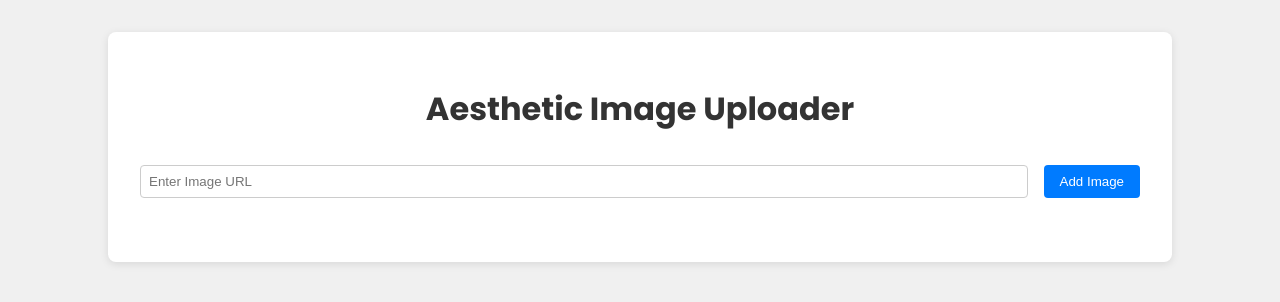
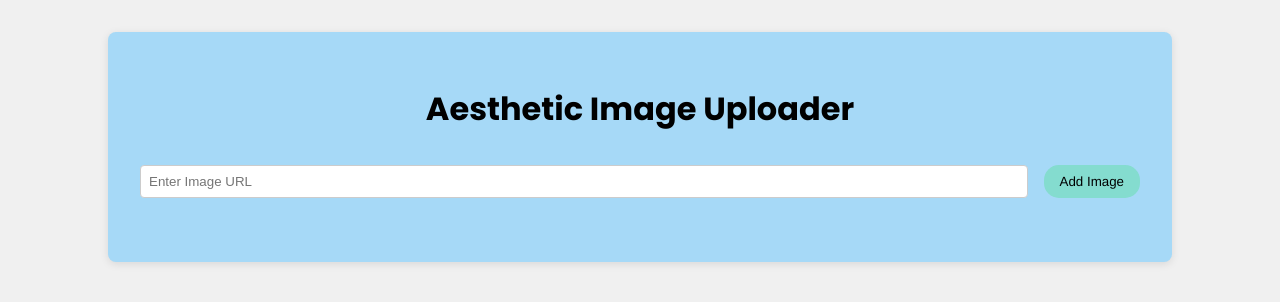
Before and after one commit to csharp572/imageuploader, a website: page views/index.html in a window 1280 px wide. Drawn offline with Linux system fonts and the light colour scheme.

Commit message:
Update styles.css

```diff
--- a/public/css/styles.css
+++ b/public/css/styles.css
@@ -11,7 +11,7 @@ body {
   width: 90%;
   max-width: 1000px;
   margin: 2rem auto;
-  background: #fff;
+  background: #A6D9F7;
   padding: 2rem;
   border-radius: 8px;
   box-shadow: 0 2px 8px rgba(0, 0, 0, 0.1);
@@ -20,7 +20,7 @@ body {
 h1 {
   text-align: center;
   margin-bottom: 2rem;
-  color: #333;
+  color: black;
 }
 
 .url-form {
@@ -39,15 +39,16 @@ h1 {
 
 .url-form button {
   padding: 0.5rem 1rem;
-  background-color: #007bff;
-  color: white;
+  background-color: #84DCCF;
+  color: black;
   border: none;
-  border-radius: 4px;
+  border-radius: 15px;
+  font-family: Helvetica;
   cursor: pointer;
 }
 
 .url-form button:hover {
-  background-color: #0056b3;
+  background-color: #BCCCE0;
 }
 
 .gallery {
@@ -57,9 +58,6 @@ h1 {
 
 .image-item {
   overflow: hidden;
-  border-radius: 6px;
-  box-shadow: 0 1px 4px rgba(0, 0, 0, 0.1);
-  background: #fafafa;
   display: flex;
   justify-content: center;
   align-items: center;
```
